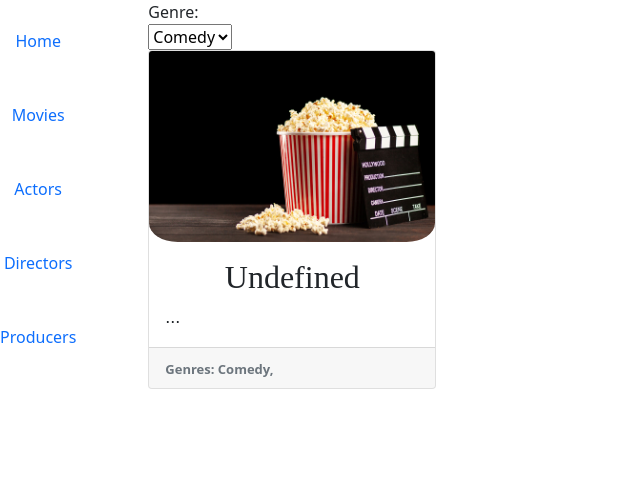
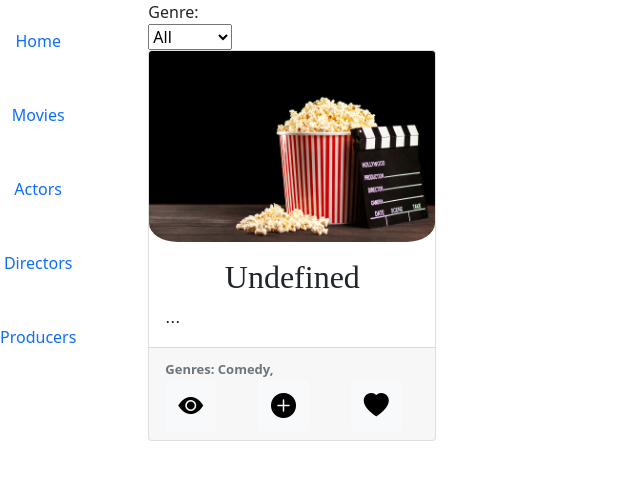
Before and after one commit to PedroS50/PocketMovies_tpwDjango, a Django app: page /movies/ in a window 1280 px wide. Shown: the part 68-548 px from the top of the page, without its empty margins (0-640 px from the left). Run offline with Django 3.2, Linux system fonts and the light colour scheme; data comes from the database, SQL or seed files in the repository; both versions use the stored data as it was after the commit; some libraries are stand-ins or nearby versions.

Commit message:
listMovies buttons

```diff
--- a/PocketMovies/app/templates/ListMovies.html
+++ b/PocketMovies/app/templates/ListMovies.html
@@ -10,8 +10,9 @@
         <form action="." method="post">
             {% csrf_token %}
             <select name="genre" id="choose_genre" onchange="this.form.submit()">
+                <option value="" {% if selected_genre == '' %}selected{% endif %}>All</option>
                 {% for genre in genre_list %}
-                    <option value={{ genre.name }}>{{ genre.name }}</option>
+                    <option value={{ genre.name }} {% if selected_genre == genre.name %}selected{% endif %}>{{ genre.name }}</option>
                 {% endfor %}
             </select>
         </form>
@@ -28,7 +29,35 @@
 						</p>
 					</div>
                     <div class="card-footer">
+                        <div>
                             <small class="text-muted genres-movie">Genres: {% for g in movie.genre.all %}{{ g }}, {% endfor %}</small>
+                        </div>
+
+                        <div class="row">
+                            <div class="col-md-4 col-lg-4 col-sm-4 col-xs-4">
+                                {% if movie in profile.movies_watched %}
+                                    <a class="link btn btn-light"href="#"><i class="bi bi-eye icon"></i></a>
+                                {% else %}
+                                    <a class="link btn btn-light"href="#"><i class="bi bi-eye-fill icon"></i></a>
+                                {% endif %}
+                            </div>
+                            <div class="col-md-4 col-lg-4 col-sm-4 col-xs-4">
+                                {% if movie in profile.want_to_watch %}
+                                    <a class="btn btn-light link" href="#" ><i class="bi bi-plus-circle icon"></i></a>
+                                {% else %}
+                                    <a class="btn btn-light link" href="#"><i class="bi bi-plus-circle-fill icon"></i></a>
+                                {% endif %}
+                            </div>
+                            <div class="col-md-4 col-lg-4 col-sm-4 col-xs-4">
+                                {% if movie in profile.favorite_movies %}
+                                    <a class="btn btn-light link" href="#" onclick=""><i class="bi bi-heart icon"></i></a>
+                                {% else %}
+                                    <a class="btn btn-light link" href="#"><i class="bi bi-heart-fill icon"></i></a>
+                                {% endif %}
+                            </div>
+
+                        </div>
+					</div>
 				</div>
 				</div>
 			</div>
--- a/PocketMovies/app/views.py
+++ b/PocketMovies/app/views.py
@@ -3,14 +3,16 @@ from app.models import *
 
 
 def list_movies(request):
+    genre = ''
+    movies = Movie.objects.all()
+
     if 'genre' in request.POST:
         genre = request.POST['genre']
         if genre:
             genre_object = Genre.objects.get(name=genre)
             movies = Movie.objects.filter(genre=genre_object)
-    else:
-        movies = Movie.objects.all()
-    tparams = {'movie_list': movies, 'genre_list': Genre.objects.all()}
+
+    tparams = {'movie_list': movies, 'genre_list': Genre.objects.all(), 'selected_genre': genre}
     return render(request, 'ListMovies.html', tparams)
     #return render(request, 'ListMovies.html')
 
```
Also changed, not shown: PocketMovies/db.sqlite3. Lines whose indentation alone changed are shown as unchanged.
